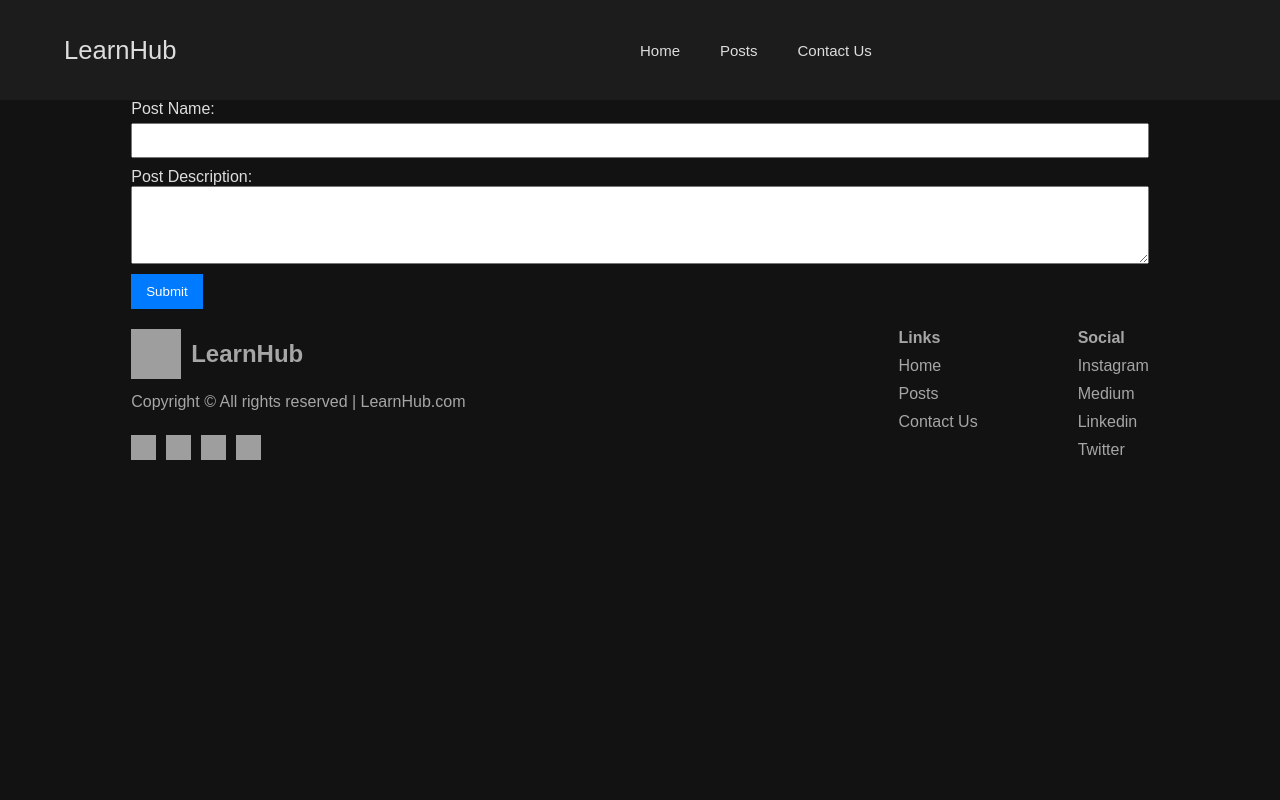
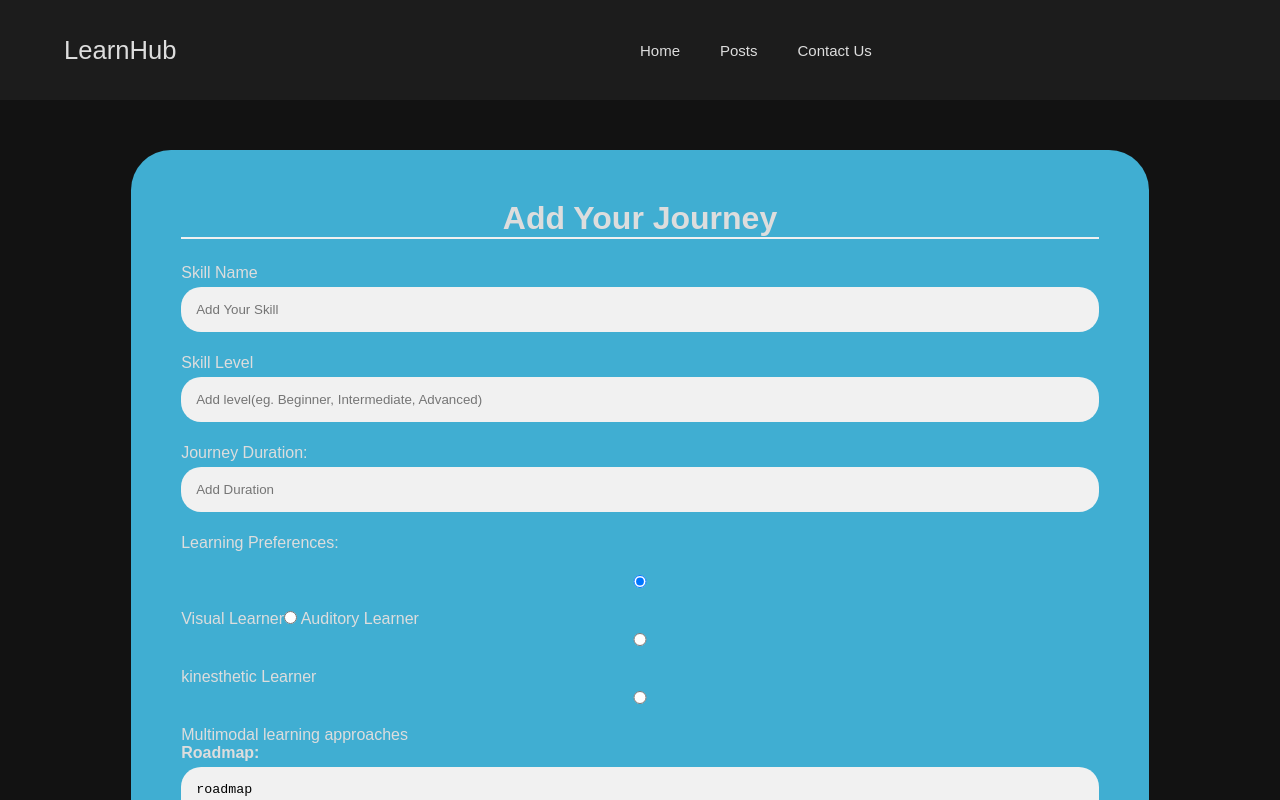
Before and after one commit to jainvikas-1024/LearnHub, a Next.js app: page /addpost in a window 1280 px wide. Shown: the top 800 px of the page. Built offline with nearby package versions, Linux system fonts and the light colour scheme; grey boxes are pictures that could not be loaded; a web font is replaced by a local one.

Commit message:
Added form for user input

```diff
--- a/src/app/addpost/addpost.module.css
+++ b/src/app/addpost/addpost.module.css
@@ -1,7 +1,6 @@
-/* Add your own styles as needed */
-
-
-
+.postContainer{
+  margin-top: 40px;
+}
 .input {
     display: flex;
     flex-direction: column;
@@ -26,3 +25,53 @@
     cursor: pointer;
     width: fit-content;
   }
+
+  .alert{
+    text-align: center;
+    font-size: medium;
+    font-weight: bold;
+    color: var(--textColor);
+    background-color: rgb(68, 182, 68);
+  }
+
+
+  .container {
+    padding: 50px;
+  background-color: rgb(64, 174, 210);
+  border-radius: 40px 40px 40px 40px;
+}
+
+.input, .textarea {
+  width: 100%;
+  padding: 15px;
+  margin: 5px 0 22px 0;
+  display: inline-block;
+  border: none;
+  background: #f1f1f1;
+  border-radius: 20px 20px 20px 20px;
+}
+.input:focus {
+  background-color: orange;
+  outline: none;
+}
+
+ .mybody {
+            padding: 10px 0;
+         }
+.hr {
+  border: 1px solid #f1f1f1;
+  margin-bottom: 25px;
+}
+.registerbtn {
+  background-color: #20c225;
+  color: white;
+  padding: 16px 20px;
+  margin: 0 30% 0 30%;
+  border: none;
+  border-radius: 20px 20px 20px 20px;
+  cursor: pointer;
+  width: 40%;
+}
+.registerbtn:hover {
+    background-color: #0b9b10;
+}
--- a/src/app/addpost/page.js
+++ b/src/app/addpost/page.js
@@ -4,7 +4,7 @@ import { useState } from "react";
 import styles from "./addpost.module.css";
 const page = () => {
   const [postForm, setPostForm] = useState({});
-
+  const [alert, setAlert] = useState("");
   const handleChange = (e) => {
     setPostForm({ ...postForm, [e.target.name]: e.target.value });
   };
@@ -21,6 +21,10 @@ const page = () => {
       });
       if (response.ok) {
         console.log("Post added successfully!");
+        setAlert("Your Product has been added");
+        setTimeout(() => {
+          setAlert("");
+        }, 5000);
         setPostForm({});
       } else {
         console.log("Failed to add post:", response.statusText);
@@ -30,8 +34,10 @@ const page = () => {
     }
   };
   return (
-    <div className={styles.container}>
-      <form className={styles.input}>
+    <>
+      <div className={styles.alert}>{alert}</div>
+      <div className={styles.postContainer}>
+        {/* <form className={styles.input}>
           <label htmlFor="name" className={styles.labelName}>
             Post Name:
           </label>
@@ -58,8 +64,147 @@ const page = () => {
           <button onClick={addPost} className={styles.btn}>
             Submit
           </button>
+        </form> */}
+        <div className={styles.mybody}>
+          <form>
+            <div className={styles.container}>
+              <center>
+                {" "}
+                <h1> Add Your Journey</h1>{" "}
+              </center>
+              <hr className={styles.hr} />
+              <label> Skill Name </label>
+              <input
+                className={styles.input}
+                type="text"
+                name="skill_name"
+                placeholder="Add Your Skill"
+                size="15"
+                required
+              />
+              <label> Skill Level </label>
+              <input
+                type="text"
+                className={styles.input}
+                name="skill_level"
+                placeholder="Add level(eg. Beginner, Intermediate, Advanced)"
+                size="15"
+                required
+              />
+              <label> Journey Duration: </label>
+              <input
+                type="text"
+                name="duration"
+                className={styles.input}
+                placeholder="Add Duration"
+                size="15"
+                required
+              />
+              <div>
+                <label> Learning Preferences:</label>
+                <br />
+                <br />
+                <input
+                  type="radio"
+                  className={styles.input}
+                  value="visual"
+                  name="preference"
+                  checked
+                />{" "}
+                Visual Learner
+                <input type="radio" value="audio" name="preference" /> Auditory
+                Learner
+                <input
+                  type="radio"
+                  value="kinesthetic"
+                  className={styles.input}
+                  name="preference"
+                />{" "}
+                kinesthetic Learner
+                <input
+                  type="radio"
+                  value="multimodal"
+                  name="preference"
+                  className={styles.input}
+                />{" "}
+                Multimodal learning approaches
+                {/* <!-- <input type="text" value="other" name="preference" placeholder="mention"/> Other --> */}
+              </div>
+              <h4>Roadmap:</h4>
+              <textarea
+                placeholder="Learning Phases"
+                cols="80"
+                rows="5"
+                value="roadmap"
+                className={styles.textarea}
+                required
+              />
+              <br />
+              Resources Used:
+              <textarea
+                cols="80"
+                rows="5"
+                className={styles.textarea}
+                placeholder="Add Resources"
+                value="resources"
+                required
+              />
+              <br />
+              Initial Mistakes:
+              <textarea
+                cols="80"
+                rows="5"
+                className={styles.textarea}
+                placeholder="Add Mistakes"
+                value="mistakes"
+                required
+              >
+                {" "}
+              </textarea>
+              <br />
+              Recommended Practice:
+              <textarea
+                cols="80"
+                rows="5"
+                className={styles.textarea}
+                placeholder="Add Daily routine,Practice schedules, Habit-building strategies"
+                value="practice"
+                required
+              >
+                {" "}
+              </textarea>
+              <br />
+              Add Your Support System:
+              <textarea
+                cols="80"
+                rows="5"
+                className={styles.textarea}
+                placeholder="Add Online communities, study groups, etc. that helped you"
+                value="support"
+                required
+              >
+                {" "}
+              </textarea>
+              <br />
+              Learning Assessments:
+              <textarea
+                cols="80"
+                rows="5"
+                className={styles.textarea}
+                placeholder="Add Self-assessment techniques, Use of quizzes or tests"
+                value="assesment"
+                required
+              >
+                {" "}
+              </textarea>
+              <button type="submit" className="registerbtn">
+                Post
+              </button>
+            </div>
           </form>
         </div>
+      </div>
+    </>
   );
 };
 
```
Lines whose indentation alone changed are shown as unchanged.
